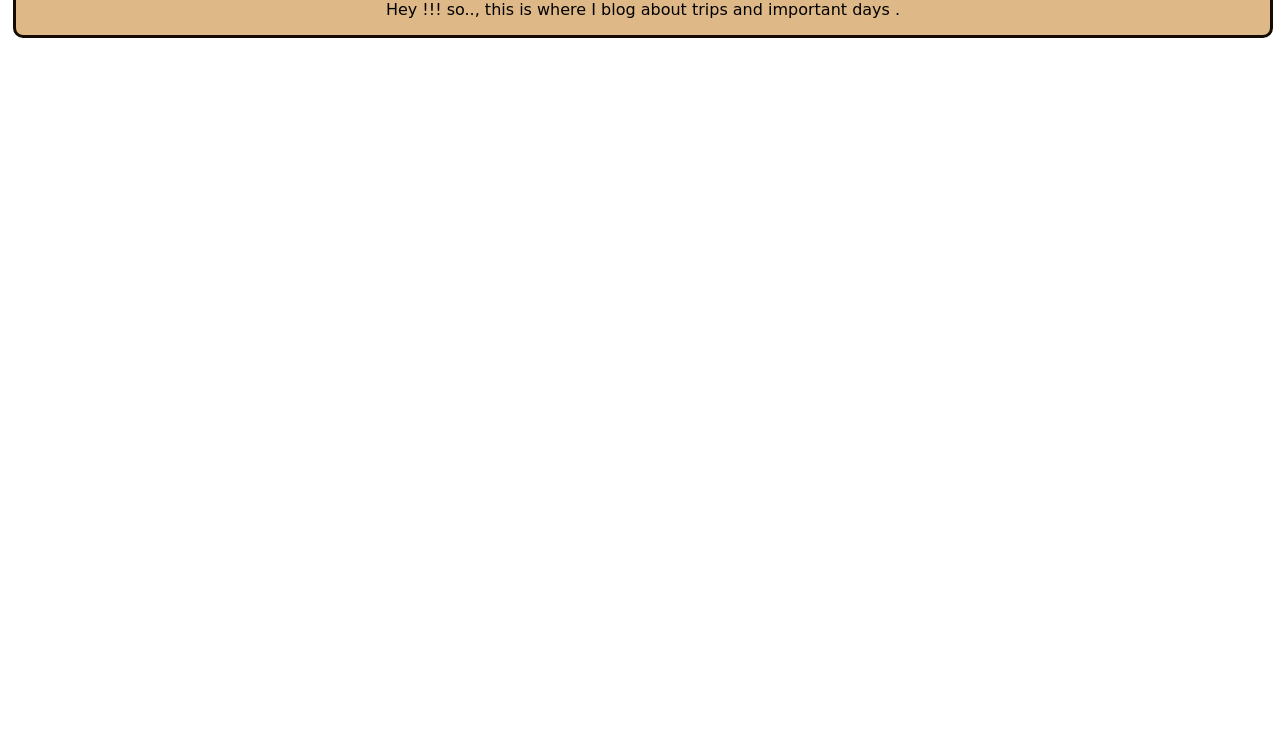
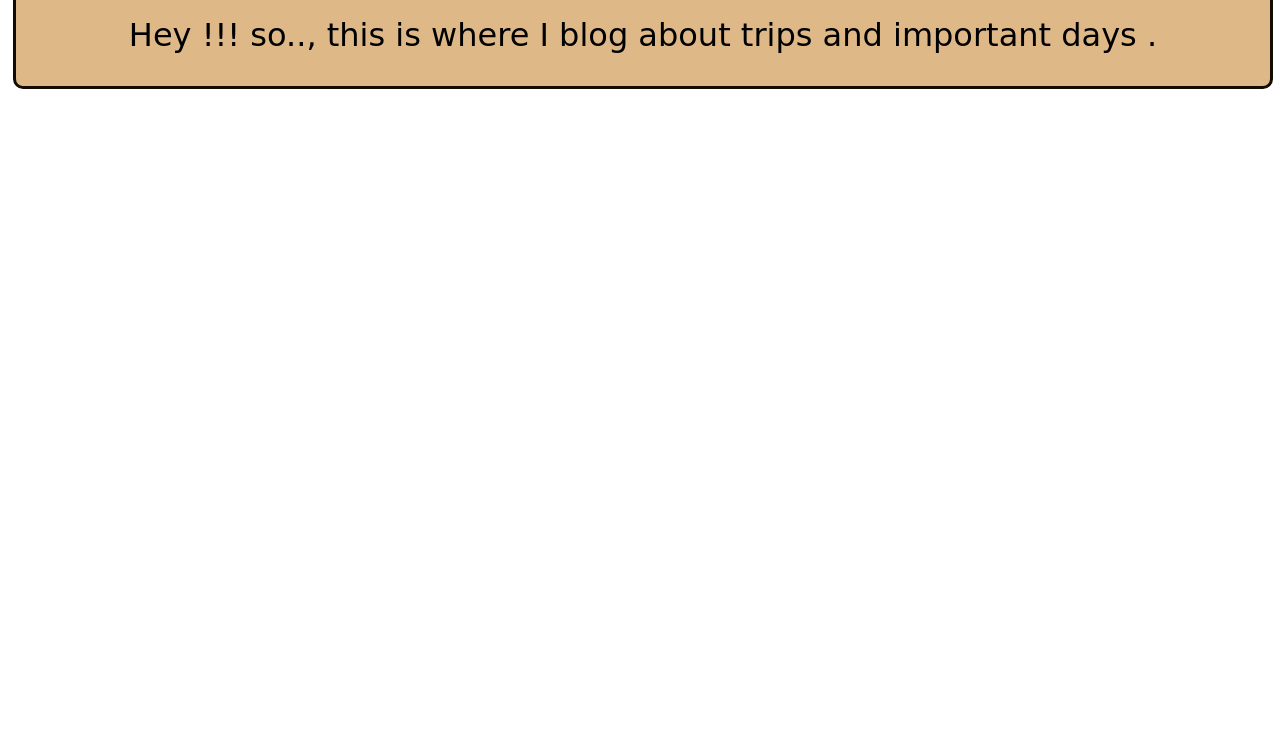
Before and after one commit to PranayaP25/pranaya.me, a plain HTML site: page blog/index.html in a window 1280 px wide. Shown: the part 70-800 px from the top of the page. Drawn offline with Linux system fonts and the light colour scheme; a web font is replaced by a local one.

Commit message:
changed font size

```diff
--- a/blog/index.html
+++ b/blog/index.html
@@ -38,11 +38,11 @@
         }
 
         .openingp{
-            font-size: x-large;
+            font-size: xx-large;
         }
           </style>
           <div class="opening mea-culpa-regular">
   <span class="openingspan">! BLOG !</span>
-  <p> Hey !!! so.., this is where I blog about trips and important days . </p>
+  <p class="openingp"> Hey !!! so.., this is where I blog about trips and important days . </p>
   </div>
 </html>
```
